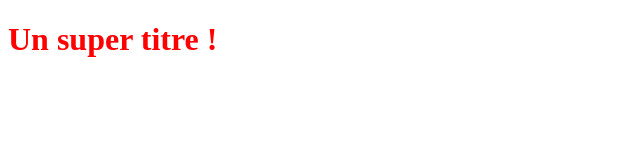
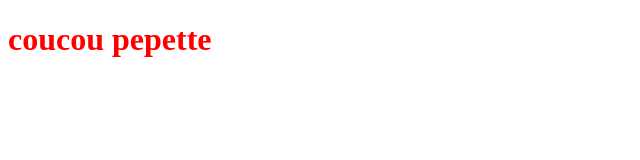
Before and after one commit to JordanP01/OCR-git-project, a plain HTML site: page index.html in a window 1280 px wide. Shown: the whole page, without its empty margins (0-640 px from the left). Drawn offline with Linux system fonts and the light colour scheme.

Commit message:
modification titre

```diff
--- a/index.html
+++ b/index.html
@@ -5,6 +5,6 @@
    <link rel="stylesheet" type="text/css" href="styles.css">
 </head>
 <body>
-   <h1>Un super titre !</h1>
+   <h1>coucou pepette</h1>
 </body>
 </html>
```
